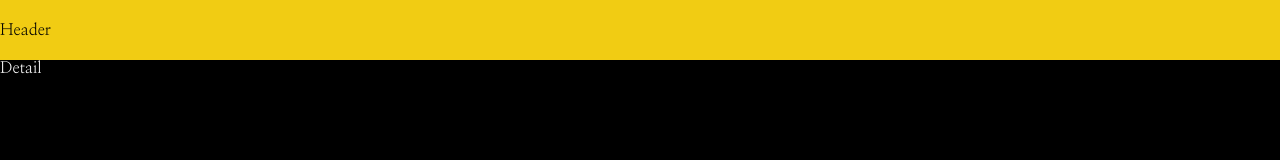
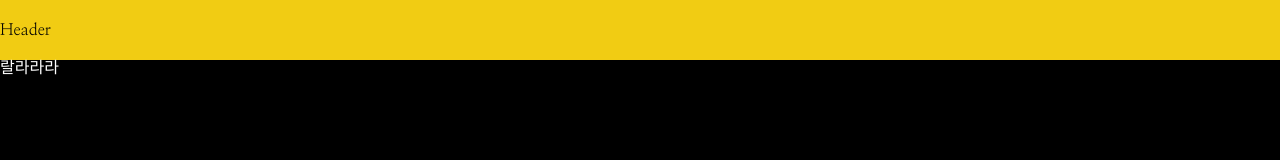
Before and after one commit to scseong/git-test, a React (Create React App) app: page /posts/1 in a window 1280 px wide. Shown: the top 160 px of the page. Built offline with nearby package versions, Linux system fonts and the light colour scheme.

Commit message:
feat: 깃 이슈 관리 테스트 (#10)

```diff
--- a/src/pages/Detail.jsx
+++ b/src/pages/Detail.jsx
@@ -1,5 +1,5 @@
 import React from 'react';
 
 export default function Detail() {
-  return <div>Detail</div>;
+  return <div>랄라라라</div>;
 }
```
